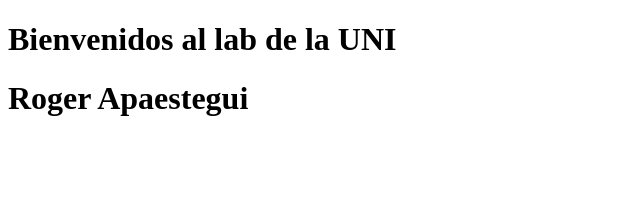
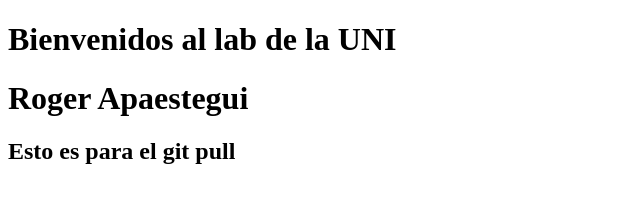
Before and after one commit to eduardoorm/workshop-git-github, a plain HTML site: page index.html in a window 1280 px wide. Shown: the whole page, without its empty margins (0-640 px from the left). Drawn offline with Linux system fonts and the light colour scheme.

Commit message:
Update index.html

```diff
--- a/index.html
+++ b/index.html
@@ -8,5 +8,7 @@
 <body>
     <h1> Bienvenidos al lab de la UNI</h1>
     <h1> Roger Apaestegui</h1>
+
+    <h2>Esto es para el git pull</h2>
 </body>
 </html>
```
